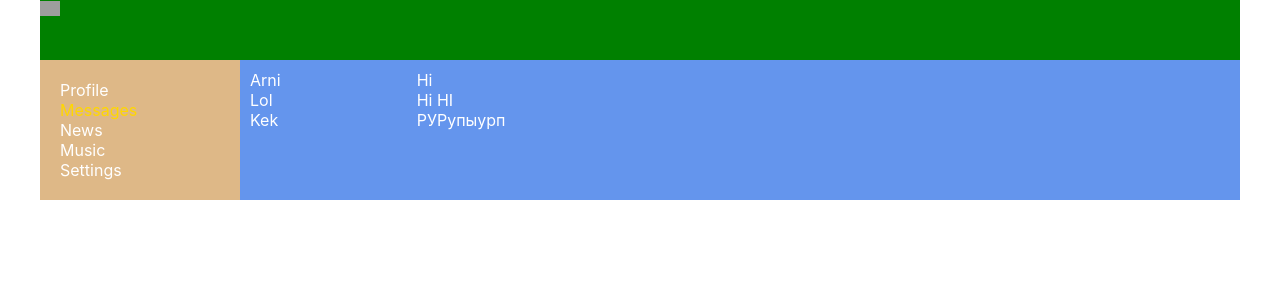
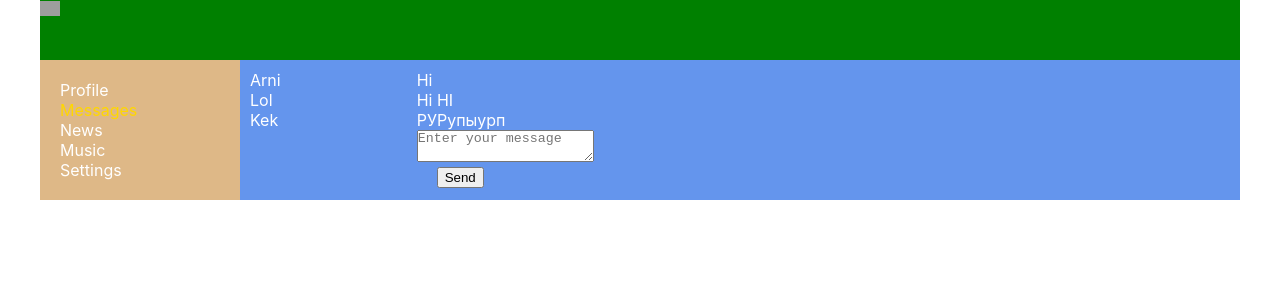
Before and after one commit to Arni01/social-network-react, a React (Create React App) app: page /dialogs in a window 1280 px wide. Shown: the top 300 px of the page. Built offline with nearby package versions, Linux system fonts and the light colour scheme; grey boxes are pictures that could not be loaded.

Commit message:
41 lesson

```diff
--- a/src/App.js
+++ b/src/App.js
@@ -9,7 +9,7 @@ import Music from './components/Music/Music';
 import Settings from './components/Settings/Settings';
 import { Route } from 'react-router-dom';
 
-function App({ appState, addPost, updateNewPostText }) {
+function App({ appState, dispatch }) {
   return (
     <div className="App">
       <Header />
@@ -18,16 +18,14 @@ function App({ appState, addPost, updateNewPostText }) {
         <Route
           path="/profile"
           render={() => (
-            <Profile
-              data={appState.profilePage}
-              addPost={addPost}
-              updateNewPostText={updateNewPostText}
-            />
+            <Profile data={appState.profilePage} dispatch={dispatch} />
           )}
         />
         <Route
           path="/dialogs"
-          render={() => <Dialogs data={appState.dialogsPage} />}
+          render={() => (
+            <Dialogs data={appState.dialogsPage} dispatch={dispatch} />
+          )}
         />
         <Route path="/news" component={News} />
         <Route path="/music" component={Music} />
--- a/src/components/Dialogs/Dialogs.js
+++ b/src/components/Dialogs/Dialogs.js
@@ -2,19 +2,46 @@ import React from 'react';
 import DialogItem from './DialogItem/DialogItem';
 import Message from './Message/Message';
 import { dialogs, dialogsItems, messages } from './Dialogs.module.css';
+import {
+  sendMessageCreator,
+  updateNewMessageTextCreator,
+} from '../../redux/dialogs-reducer';
 
-const Dialogs = ({ data }) => {
+const Dialogs = ({ data, dispatch }) => {
   let dialogsElement = data.dialogsData.map(({ name, id }) => (
     <DialogItem key={id} name={name} id={id} />
   ));
   let messagesElement = data.messagesData.map((m) => (
-    <Message key={m.id} text={m.text} />
+    <Message key={m.id} text={m.message} />
   ));
+
+  const hadnleOnSendMessageClick = () => {
+    let action = sendMessageCreator();
+    dispatch(action);
+  };
+  const handleChangeMessageText = ({ target }) => {
+    let action = updateNewMessageTextCreator(target.value);
+    dispatch(action);
+  };
 
   return (
     <div className={dialogs}>
       <div className={dialogsItems}>{dialogsElement}</div>
-      <div className={messages}>{messagesElement}</div>
+      <div className={messages}>
+        <div>{messagesElement}</div>
+        <div>
+          <div>
+            <textarea
+              value={data.newMessageText}
+              onChange={handleChangeMessageText}
+              placeholder="Enter your message"
+            />
+          </div>
+          <div>
+            <button onClick={hadnleOnSendMessageClick}>Send</button>
+          </div>
+        </div>
+      </div>
     </div>
   );
 };
--- a/src/components/Profile/MyPosts/MyPosts.js
+++ b/src/components/Profile/MyPosts/MyPosts.js
@@ -1,28 +1,32 @@
 import React from 'react';
 import { postsBlock, posts } from './MyPosts.module.css';
 import Post from './Post/Post';
+import {
+  updateTextActionCreator,
+  addPostActionCreator,
+} from '../../../redux/profile-reducer';
 
-const MyPosts = ({ postsData, addPost, updateNewPostText, newPostText }) => {
+const MyPosts = ({ postsData, dispatch, newPostText }) => {
   let postsElement = postsData.map(({ message, likesCount, id }) => (
     <Post key={id} message={message} likesCount={likesCount} />
   ));
 
   let newPostElement = React.createRef();
 
-  const handleChangeText = (value) => {
-    updateNewPostText(value);
+  const handleChangeText = () => {
+    let text = newPostElement.current.value;
+    let action = updateTextActionCreator(text);
+    dispatch(action);
   };
 
-  const handleAddPost = () => addPost();
+  const handleAddPost = () => dispatch(addPostActionCreator());
 
   return (
     <div className={postsBlock}>
       <h3>My posts</h3>
       <div>
         <textarea
-          onChange={({ target }) => {
-            handleChangeText(target.value);
-          }}
+          onChange={handleChangeText}
           ref={newPostElement}
           value={newPostText}
         />
--- a/src/components/Profile/Profile.js
+++ b/src/components/Profile/Profile.js
@@ -3,14 +3,13 @@ import React from 'react';
 import ProfileInfo from './ProfileInfo/ProfileInfo';
 import MyPosts from './MyPosts/MyPosts';
 
-const Profile = ({ data, addPost, updateNewPostText }) => {
+const Profile = ({ data, dispatch }) => {
   return (
     <main className="App-content">
       <ProfileInfo />
       <MyPosts
         postsData={data.postsData}
-        addPost={addPost}
-        updateNewPostText={updateNewPostText}
+        dispatch={dispatch}
         newPostText={data.newPostText}
       />
     </main>
--- a/src/index.js
+++ b/src/index.js
@@ -7,14 +7,12 @@ import App from './App';
 import reportWebVitals from './reportWebVitals';
 
 let rerenderEntireTree = () => {
-  // debugger;
   ReactDOM.render(
     <React.StrictMode>
       <BrowserRouter>
         <App
           appState={store.getState()}
-          addPost={() => store.addPost()}
-          updateNewPostText={(value) => store.updateNewPostText(value)}
+          dispatch={(action) => store.dispatch(action)}
         />
       </BrowserRouter>
     </React.StrictMode>,
--- /dev/null
+++ b/src/redux/dialogs-reducer.js
@@ -0,0 +1,33 @@
+const UPDATE_NEW_MESSAGE_TEXT = 'UPDATE_NEW_MESSAGE_TEXT';
+const SEND_MESSAGE = 'SEND_MESSAGE';
+
+const dialogsReducer = (state, action) => {
+  switch (action.type) {
+    case SEND_MESSAGE:
+      let messagesData = state.messagesData;
+      let newMessage = {
+        id: messagesData[messagesData.length - 1].id + 1,
+        message: state.newMessageText,
+      };
+
+      state.messagesData.push(newMessage);
+      state.newMessageText = '';
+      break;
+    case UPDATE_NEW_MESSAGE_TEXT:
+      state.newMessageText = action.newMessage;
+      break;
+    default:
+      break;
+  }
+
+  return state;
+};
+
+export const sendMessageCreator = () => ({ type: SEND_MESSAGE });
+
+export const updateNewMessageTextCreator = (newMessage) => ({
+  type: UPDATE_NEW_MESSAGE_TEXT,
+  newMessage,
+});
+
+export default dialogsReducer;
--- /dev/null
+++ b/src/redux/profile-reducer.js
@@ -0,0 +1,34 @@
+/* eslint-disable default-case */
+const ADD_POST = 'ADD-POST';
+const UPDATE_NEW_POST_TEXT = 'UPDATE-NEW-POST-TEXT';
+
+const profileReducer = (state, action) => {
+  switch (action.type) {
+    case ADD_POST:
+      let newPost = {
+        id: 5,
+        message: state.newPostText,
+        likesCount: 0,
+      };
+
+      state.postsData.push(newPost);
+      state.newPostText = '';
+      break;
+    case UPDATE_NEW_POST_TEXT:
+      state.newPostText = action.newText;
+      break;
+    default:
+      break;
+  }
+
+  return state;
+};
+
+export const addPostActionCreator = () => ({ type: ADD_POST });
+
+export const updateTextActionCreator = (newText) => ({
+  type: UPDATE_NEW_POST_TEXT,
+  newText,
+});
+
+export default profileReducer;
--- /dev/null
+++ b/src/redux/sidebar-reducer.js
@@ -0,0 +1,5 @@
+const sidebarReducer = (state, action) => {
+  return state;
+};
+
+export default sidebarReducer;
--- a/src/redux/state.js
+++ b/src/redux/state.js
@@ -1,3 +1,7 @@
+import dialogsReducer from './dialogs-reducer';
+import profileReducer from './profile-reducer';
+import sidebarReducer from './sidebar-reducer';
+
 let store = {
   _state: {
     profilePage: {
@@ -16,35 +20,29 @@ let store = {
         { id: 3, name: 'Kek' },
       ],
       messagesData: [
-        { id: 1, text: 'Hi' },
-        { id: 2, text: 'Hi HI' },
-        { id: 3, text: 'РУРупыурп' },
+        { id: 1, message: 'Hi' },
+        { id: 2, message: 'Hi HI' },
+        { id: 3, message: 'РУРупыурп' },
       ],
+      newMessageText: '',
     },
+    sidebar: {},
+  },
+  _callSubscriber() {
+    console.log('State changed');
   },
   getState() {
     return this._state;
   },
-  _callSubscriber() {
-    console.log('State changed');
-  },
-  addPost() {
-    let newPost = {
-      id: 5,
-      message: this._state.profilePage.newPostText,
-      likesCount: 0,
-    };
-
-    this._state.profilePage.postsData.push(newPost);
-    this._state.profilePage.newPostText = '';
-    this._callSubscriber(this._state);
-  },
-  updateNewPostText(newText) {
-    this._state.profilePage.newPostText = newText;
-    this._callSubscriber(this._state);
-  },
   subscribe(observer) {
     this._callSubscriber = observer;
+  },
+
+  dispatch(action) {
+    this._state.profilePage = profileReducer(this._state.profilePage, action);
+    this._state.dialogsPage = dialogsReducer(this._state.dialogsPage, action);
+    this._state.sidebar = sidebarReducer(this._state.sidebar, action);
+    this._callSubscriber(this._state);
   },
 };
 
```
